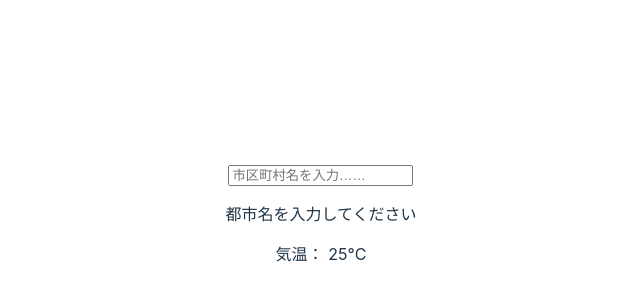
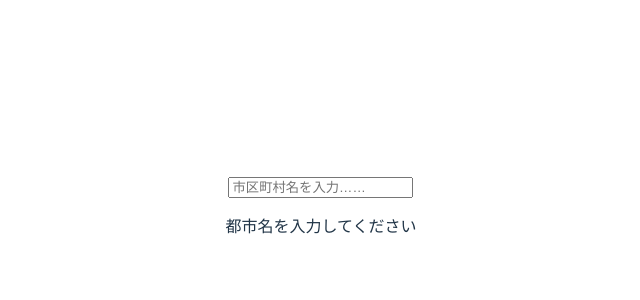
Before and after one commit to mimimiRoni/FeelingWeather, a React (Vite) app: page / in a window 1280 px wide. Shown: the part 186-486 px from the top of the page, without its empty margins (319-959 px from the left). Built offline with nearby package versions, Linux system fonts and the light colour scheme.

Commit message:
[update] データの型を変更

```diff
--- a/src/App.tsx
+++ b/src/App.tsx
@@ -3,16 +3,16 @@ import './App.css';
 import InputCity from './Components/InputCity';
 import Weather from './Components/Weather';
 import { getCurrentWeather } from './api/weatherApi';
+import { CurrentWeather } from './types/CurrentWeather.type';
 
 /**
  * The main application component.
  * @returns The rendered component.
  */
 function App() {
-  // TODO: 今は決め打ちで固定値を設定しておくので、気温を取得して入れるようにする
-  const [temperature, setTemperature] = useState(25);
   const [getCity, setCity] = useState('都市名');
   const [getError, setError] = useState<string | null>(null);
+  const [getWeather, setWeather] = useState<CurrentWeather | null>(null);
 
   return (
     <>
@@ -22,7 +22,7 @@ function App() {
           setError(null);
           getCurrentWeather(value.rep_lat, value.rep_lon).then((current) => {
             console.log(current);
-            setTemperature(current.main.temp);
+            setWeather(current);
           });
         }}
         onError={(errorMassage) => {
@@ -30,7 +30,7 @@ function App() {
         }}
       />
       <p>{getError ? getError : getCity}</p>
-      <Weather temperature={temperature} />
+      {getWeather ? <Weather {...getWeather} /> : null}
     </>
   );
 }
--- a/src/Components/Weather.tsx
+++ b/src/Components/Weather.tsx
@@ -1,9 +1,11 @@
-type WeatherProps = {
-  temperature: number;
-};
+import { CurrentWeather } from '../types/CurrentWeather.type';
 
-const Weather: React.FC<WeatherProps> = ({ temperature }) => {
-  return <div>気温： {temperature}°C</div>;
+const Weather: React.FC<CurrentWeather> = (weather) => {
+  return (
+    <>
+      <div>{weather.main.temp}°C</div>
+    </>
+  );
 };
 
 export default Weather;
```
Also changed, not shown: src/types/CurrentWeather.type.ts (+5 -4 lines), 2 other files (tests, documents, lock files or other folders).
